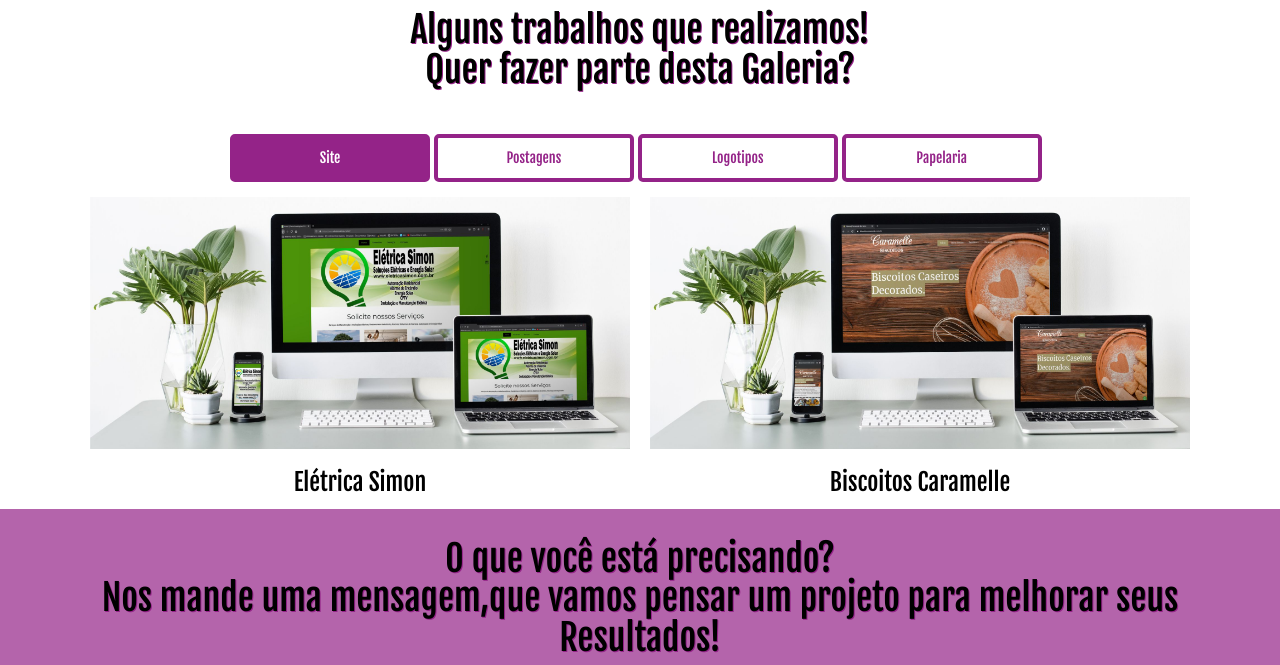
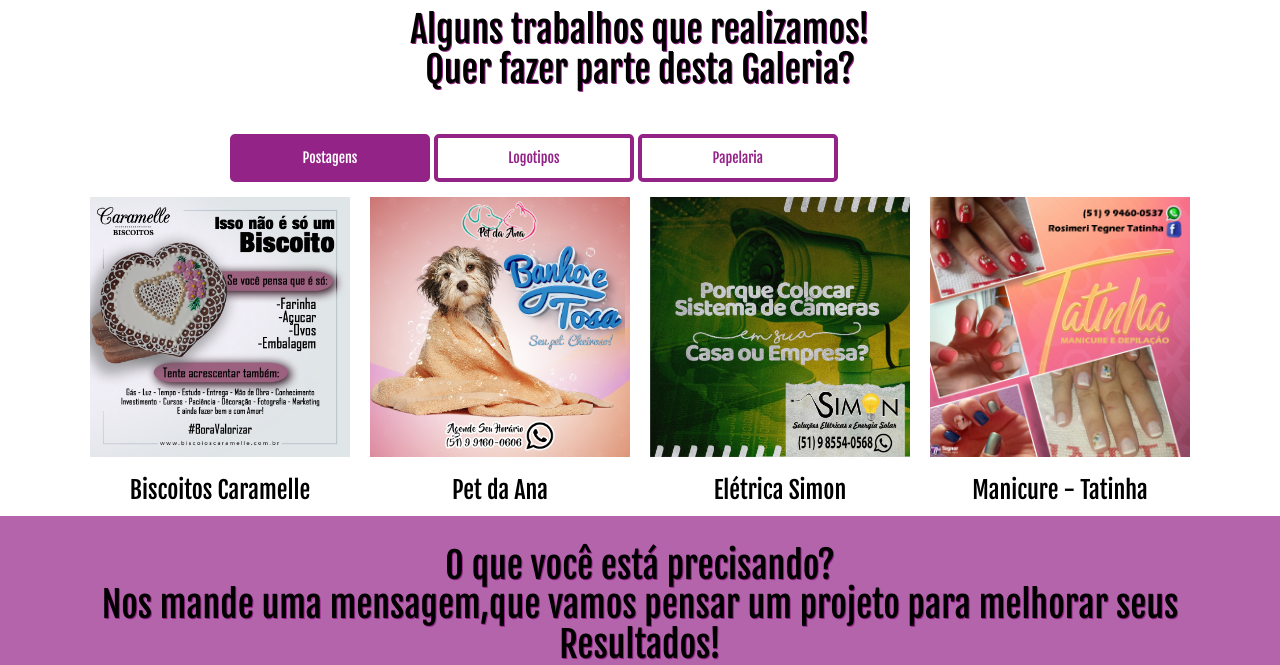
Before and after one commit to TegnerMarketingDigital/TegnerMarketingDigital.github.io, a plain HTML site: page index.html in a window 1280 px wide. Shown: the part 2460-3125 px from the top of the page. Drawn offline with Linux system fonts and the light colour scheme; a web font is replaced by a local one.

Commit message:
Update index.html

```diff
--- a/index.html
+++ b/index.html
@@ -180,27 +180,11 @@
 
 <section class="container portifolio">
     <ul class="menu">
-        <li><a href="#Sites">Site</a></li>
         <li><a href="#Postagens">Postagens</a></li>
         <li><a href="#Logotipos">Logotipos</a></li>
         <li><a href="#Papelaria">Papelaria</a></li>
     </ul>
 
-    <div class="grid-12 item" id="Sites">
-                <div class="grid-6">
-                    <div>
-                        <img src="../img/siteeletricasimon.jpg">
-                        <h3>Elétrica Simon</h3>
-                    </div>
-                </div>
-
-                <div class="grid-6">
-                    <div>
-                        <img src="../img/sitecaramelle.jpg">
-                        <h3>Biscoitos Caramelle</h3>
-                    </div>
-
-                </div>
     </div>
 
         <div class="grid-12 item" id="Postagens">
```
